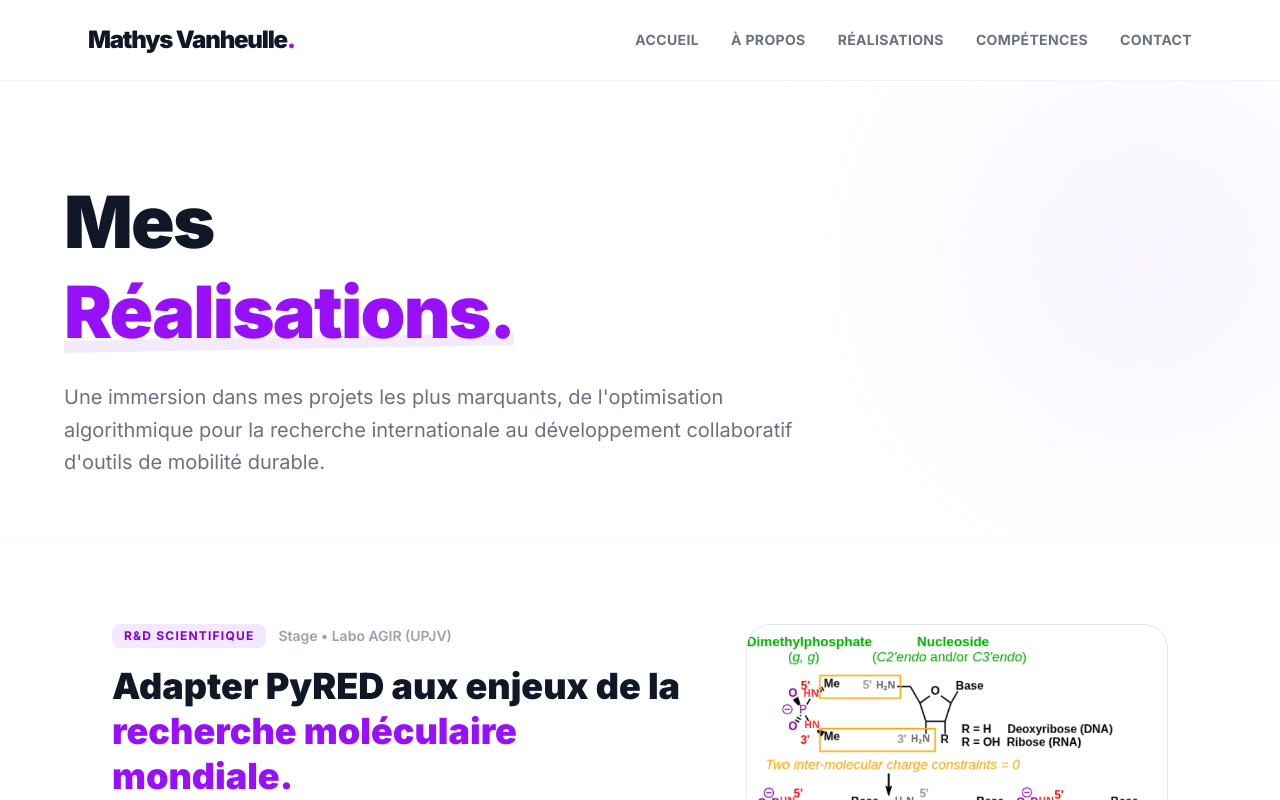
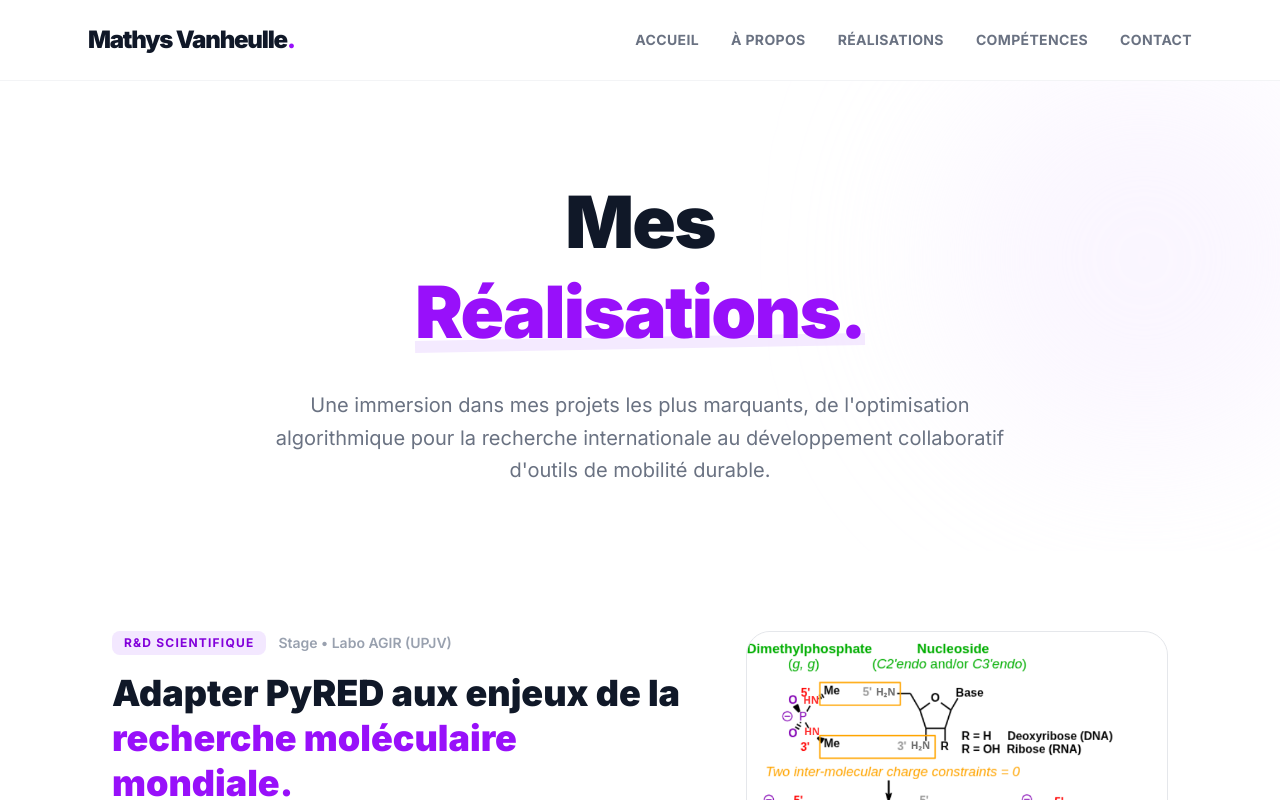
Before and after one commit to Mathys-V/portfolio-mathys, a Next.js app: page /realisations in a window 1280 px wide. Shown: the top 800 px of the page. Built offline with nearby package versions, Linux system fonts and the light colour scheme.

Commit message:
Mise à jour : Centrage des titres & précision dev fullstack orienté back-end

```diff
--- a/app/competences/page.tsx
+++ b/app/competences/page.tsx
@@ -8,7 +8,7 @@ export default function Competences() {
         <div className="absolute top-[-5%] right-[-5%] w-[400px] h-[400px] bg-purple-100 rounded-full mix-blend-multiply filter blur-[80px] opacity-40 pointer-events-none"></div>
 
         <div className="relative max-w-4xl mx-auto z-10 space-y-10">
-          <div className="text-center lg:text-left">
+          <div className="flex flex-col items-center text-center w-full">
             <h1 className="text-5xl md:text-7xl font-black text-gray-900 leading-tight tracking-tight">
               Mes <br />
               <span className="text-purple-600 relative inline-block">
@@ -18,6 +18,7 @@ export default function Competences() {
             </h1>
           </div>
 
+          {/* La carte de texte reste alignée normalement pour une bonne lisibilité */}
           <div className="p-8 sm:p-10 bg-white/60 backdrop-blur-xl border border-purple-100 rounded-[2.5rem] shadow-[0_8px_30px_rgb(0,0,0,0.04)]">
             <h2 className="text-xl font-bold text-gray-900 mb-4 flex items-center gap-2">
               <span className="text-2xl">🎓</span> Réflexion sur mes acquis
@@ -125,10 +126,10 @@ export default function Competences() {
                 Langues
               </h3>
               <div className="flex flex-wrap gap-3">
-  <span className="px-5 py-3 bg-white border border-purple-100 rounded-2xl shadow-sm font-bold text-gray-700">
-    Anglais : B1+ (Usage technique & scientifique)
-  </span>
-</div>
+                <span className="px-5 py-3 bg-white border border-purple-100 rounded-2xl shadow-sm font-bold text-gray-700">
+                  Anglais : B1+ (Usage technique & scientifique)
+                </span>
+              </div>
             </div>
           </div>
         </div>
--- a/app/page.tsx
+++ b/app/page.tsx
@@ -17,7 +17,7 @@ export default function Home() {
                   <span className="animate-ping absolute inline-flex h-full w-full rounded-full bg-purple-400 opacity-75"></span>
                   <span className="relative inline-flex rounded-full h-2 w-2 bg-purple-500"></span>
                 </span>
-                Développeur Full Stack / Back-end
+                Développeur Full Stack orienté Back-end
               </div>
 
               <h1 className="text-5xl sm:text-6xl md:text-7xl font-black tracking-tight text-gray-900 leading-[1.1]">
--- a/app/realisations/page.tsx
+++ b/app/realisations/page.tsx
@@ -5,11 +5,12 @@ export default function Realisations() {
   return (
     <div className="flex flex-col bg-white overflow-hidden text-gray-800 min-h-screen">
       {/* ================= HEADER DE LA PAGE ================= */}
-      <section className="relative pt-24 pb-16 px-6 sm:px-12 text-center lg:text-left border-b border-gray-50 overflow-hidden">
+      <section className="relative pt-24 pb-16 px-6 sm:px-12 overflow-hidden">
         {/* Orbe de fond pour la cohérence avec le reste du site */}
         <div className="absolute top-[-5%] right-[-5%] w-[400px] h-[400px] bg-purple-100 rounded-full mix-blend-multiply filter blur-[80px] opacity-40 pointer-events-none"></div>
 
-        <div className="relative max-w-6xl mx-auto z-10">
+        {/* Conteneur principal forcé au centre avec "text-center" */}
+        <div className="relative max-w-4xl mx-auto z-10 text-center space-y-8">
           <h1 className="text-5xl md:text-7xl font-black text-gray-900 leading-tight tracking-tight">
             Mes <br />
             <span className="text-purple-600 relative inline-block">
@@ -18,7 +19,8 @@ export default function Realisations() {
               <span className="absolute bottom-2 left-0 w-full h-3 bg-purple-200/50 -z-10 -rotate-1"></span>
             </span>
           </h1>
-          <p className="text-xl text-gray-500 max-w-3xl leading-relaxed mt-6">
+          {/* Ajout de mx-auto pour centrer le bloc de texte lui-même */}
+          <p className="text-xl text-gray-500 max-w-3xl mx-auto leading-relaxed mt-6">
             Une immersion dans mes projets les plus marquants, de l'optimisation
             algorithmique pour la recherche internationale au développement
             collaboratif d'outils de mobilité durable.
```
Lines whose indentation alone changed are shown as unchanged.
